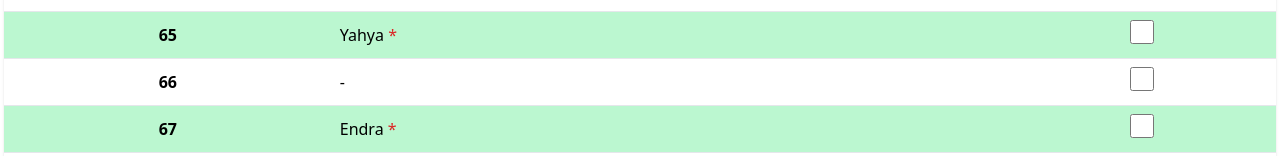
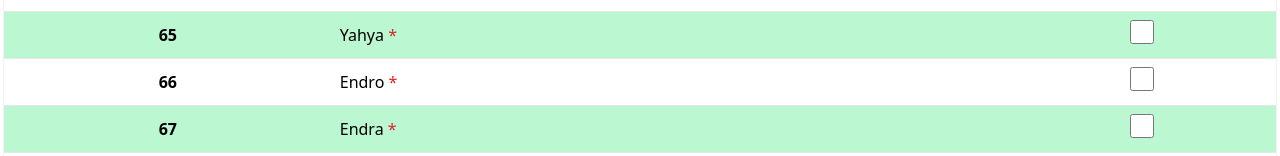
Before and after one commit to roniadiatmoko/jimpitan, a React (Create React App) app: page / in a window 1280 px wide. Shown: the part 3494-3650 px from the top of the page. Built offline with nearby package versions, Linux system fonts and the light colour scheme; no server answers.

Commit message:
fix: add warga

```diff
--- a/src/shared/config.js
+++ b/src/shared/config.js
@@ -82,7 +82,7 @@ export const homeList = [
   { nomor: 63, nama: "Kasto", sudah_menghuni: 0, tanggal_huni: "0000-00-00" },
   { nomor: 64, nama: "Wahyu Hidayat", sudah_menghuni: 0, tanggal_huni: "0000-00-00" },
   { nomor: 65, nama: "Yahya", sudah_menghuni: 1, tanggal_huni: "2025-01-01" },
-  { nomor: 66, nama: "-", sudah_menghuni: 0, tanggal_huni: "0000-00-00" },
+  { nomor: 66, nama: "Endro", sudah_menghuni: 1, tanggal_huni: "2025-11-01" },
   { nomor: 67, nama: "Endra", sudah_menghuni: 1, tanggal_huni: "2025-01-01" },
   { nomor: 68, nama: "Ikhwan", sudah_menghuni: 0, tanggal_huni: "0000-00-00" },
 ];
```
